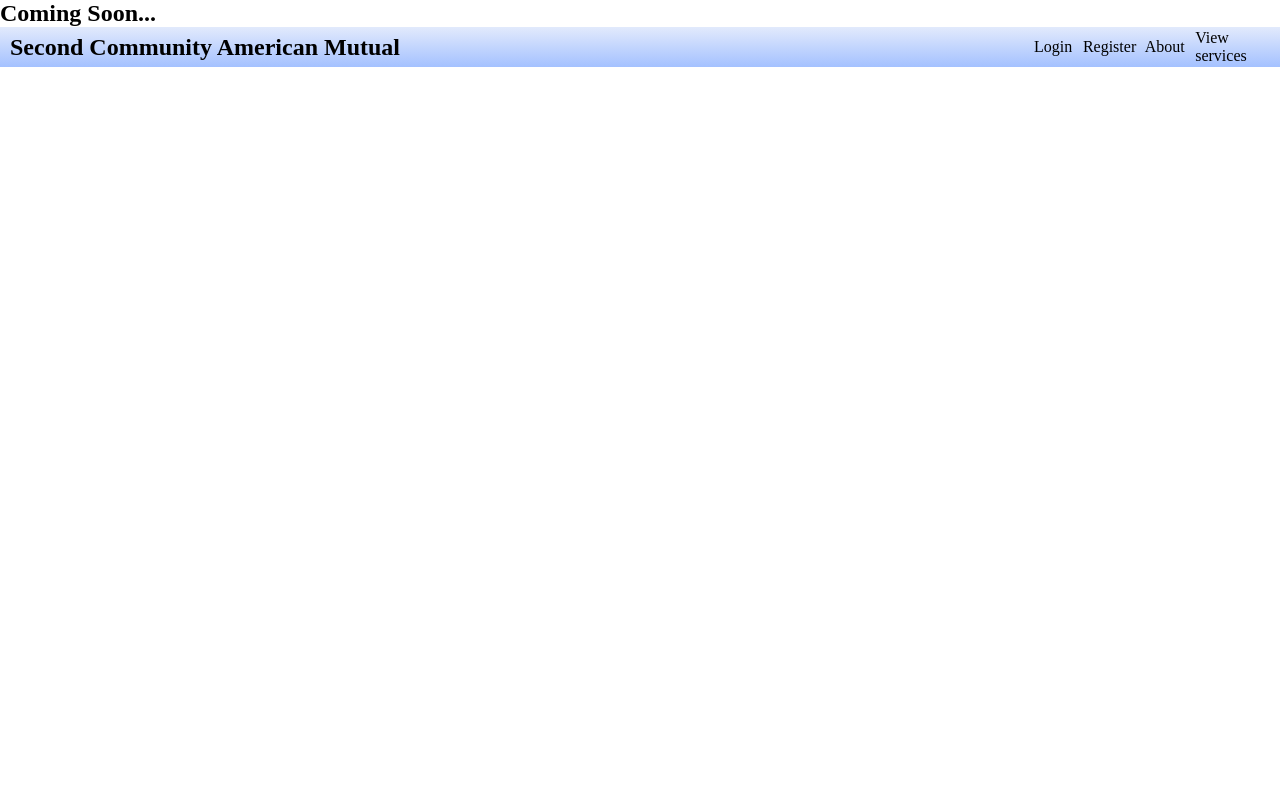
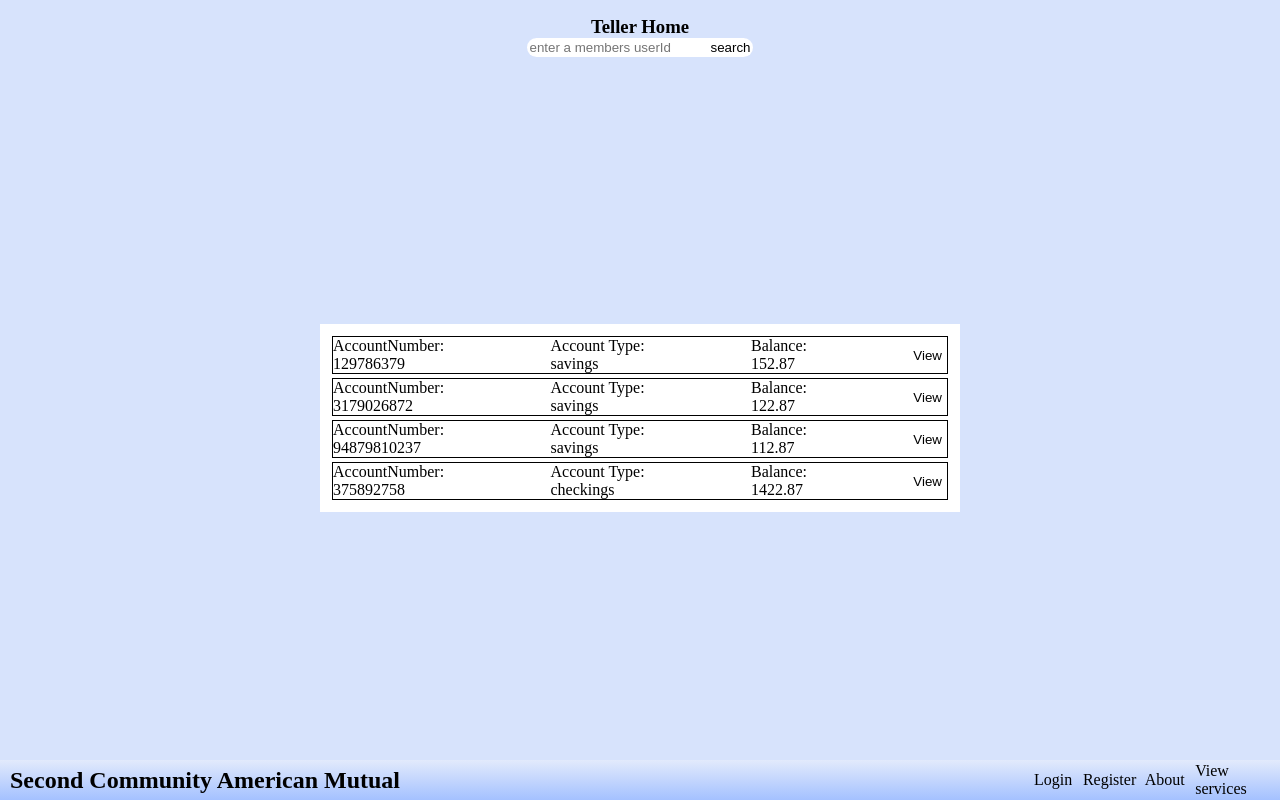
Before and after one commit to mbatista4/second-community-america-mutual-frontend, a React (Create React App) app: page /w/home in a window 1280 px wide. Built offline with nearby package versions, Linux system fonts and the light colour scheme.

Commit message:
added the teller home page

```diff
--- a/src/App.js
+++ b/src/App.js
@@ -8,6 +8,7 @@ import RegisterPage from './Components/RegisterPage/RegisterPage';
 import WorkerLogin from './Components/WorkerLogin/WorkerLogin';
 import "./CSS/App.css"
 import {useLoggedInUpdate } from './Context/LoggedContext';
+import TellerHomePage from './Components/TellerHomePage';
 
 
 export default function App() {
@@ -47,7 +48,7 @@ export default function App() {
           <WorkerLogin/>
         </Route>
         <Route exact path="/w/home">
-         <Overview/>
+         <TellerHomePage/>
         </Route>
       </Switch>
       <Navbar/>
--- /dev/null
+++ b/src/CSS/tellerpage.css
@@ -0,0 +1,61 @@
+.teller-page {
+    height: 95vh;
+}
+
+.teller-top {
+    height: 10%;
+    display: flex;
+    flex-direction: column;
+    justify-content: center;
+    align-items: center;
+    background-color: #d7e3fc;
+
+}
+
+.teller-search {
+    border-color: transparent;
+    background-color: white;
+    border-radius: 10px 0 0 10px;
+}
+
+.teller-submit-btn {
+    border-color: transparent;
+    background-color: white;
+    border-radius: 0 10px 10px 0;
+}
+
+.teller-submit-btn:hover,
+.bank-info-btn:hover {
+    background-color: #d2e0ff;
+    cursor: pointer;
+}
+
+.teller-center {
+    background-color: #d7e3fc;
+    height: 90%;
+    display: flex;
+    justify-content: center;
+    align-items: center;
+}
+
+.data-center {
+    background-color: white;
+    display: flex;
+    flex-direction: column;
+    width: 50%;
+    padding: 10px 10px 10px 10px;
+}
+
+.bank-info {
+    display: flex;
+    flex-direction: row;
+    justify-content: space-between;
+    margin: 2px;
+    border: 1px solid black;
+}
+
+.bank-info-btn {
+    background-color: transparent;
+    border: none;
+    padding-right: 5px;
+}
--- /dev/null
+++ b/src/Components/TellerHomePage.jsx
@@ -0,0 +1,68 @@
+import React, { useState } from 'react';
+import { useHistory } from 'react-router';
+import {data} from '../data';
+
+
+export default function WorkerHomePage() {
+
+    const history = useHistory();
+    const [membersUserId,setMembersUserId] = useState("");
+    const [msg,setMsg] = useState("");
+    const [memberData,setMemberData] = useState([]);
+    const handleSearch = (e) =>{
+        e.preventDefault();
+        setMsg("searching Account...")
+
+    }
+
+    const handleSwitch = (e) => {
+        console.log("switching to detailed view page");
+        setMsg("going to detailed view");
+        // history.push('/w/detailed');
+    }
+
+    const BankAccount = ({bankInfo}) => {
+
+        let {accountType,accountNumber,balance} = bankInfo;
+
+        return (
+            <div className="bank-info">
+                <div className="acccount-number">
+                    <p>AccountNumber:</p>
+                    <p> {accountNumber}</p>
+                </div>
+                <div className="account-type">
+                    <p>Account Type:</p>
+                    <p>{accountType}</p>
+                </div>
+                <div className="balance">
+                    <p>Balance:</p>
+                    <p>{balance}</p>
+                </div>
+                <button className="bank-info-btn" type="button" onClick={handleSwitch} >View</button>
+            </div>
+        );
+    }
+
+    return (
+        <section className="teller-page" >
+            <section className="teller-top">
+            <h3 className='teller-title' >Teller Home</h3>
+            <form className="search-box" onSubmit={handleSearch} >
+                <input type="text" className="teller-search" required placeholder="enter a members userId" onChange={(e) => setMembersUserId(e.target.value) }/>
+                <button type="submit" className="teller-submit-btn" >search</button>
+            </form>
+            <p>{msg}</p>
+            </section>
+
+            <section className="teller-center">
+                <div className="data-center">
+                    {data.map(bankInfo =>(<BankAccount key={bankInfo.accountNumber} bankInfo={bankInfo}/>))}
+                </div>
+            </section>
+                {/* {data.map(ticket => (<Ticket key={ticket._id} desc={ticket.desc} devAssigned={ticket.devAssigned} priority={ticket.priority} id={ticket._id} getData={getData} />))} */}
+
+
+        </section>
+    )
+}
--- /dev/null
+++ b/src/data.js
@@ -0,0 +1,28 @@
+export const data = [
+    {
+        owner: "ewon23jnwrlkj4",
+        accountType: "savings",
+        accountNumber: 129786379,
+        balance: 152.87,
+        dateOpened: Date.now()
+    },
+    {
+        owner: "ewon23jnwrlkj4",
+        accountType: "savings",
+        accountNumber: 3179026872,
+        balance: 122.87,
+        dateOpened: Date.now()
+    },  {
+        owner: "ewon23jnwrlkj4",
+        accountType: "savings",
+        accountNumber: 94879810237,
+        balance: 112.87,
+        dateOpened: Date.now()
+    },  {
+        owner: "ewon23jnwrlkj4",
+        accountType: "checkings",
+        accountNumber: 375892758,
+        balance: 1422.87,
+        dateOpened: Date.now()
+    }
+];
--- a/src/index.js
+++ b/src/index.js
@@ -1,6 +1,7 @@
 import React from 'react';
 import ReactDOM from 'react-dom';
 import './CSS/index.css';
+import './CSS/tellerpage.css'
 import App from './App';
 import {LoggedProvider} from './Context/LoggedContext'
 
```
